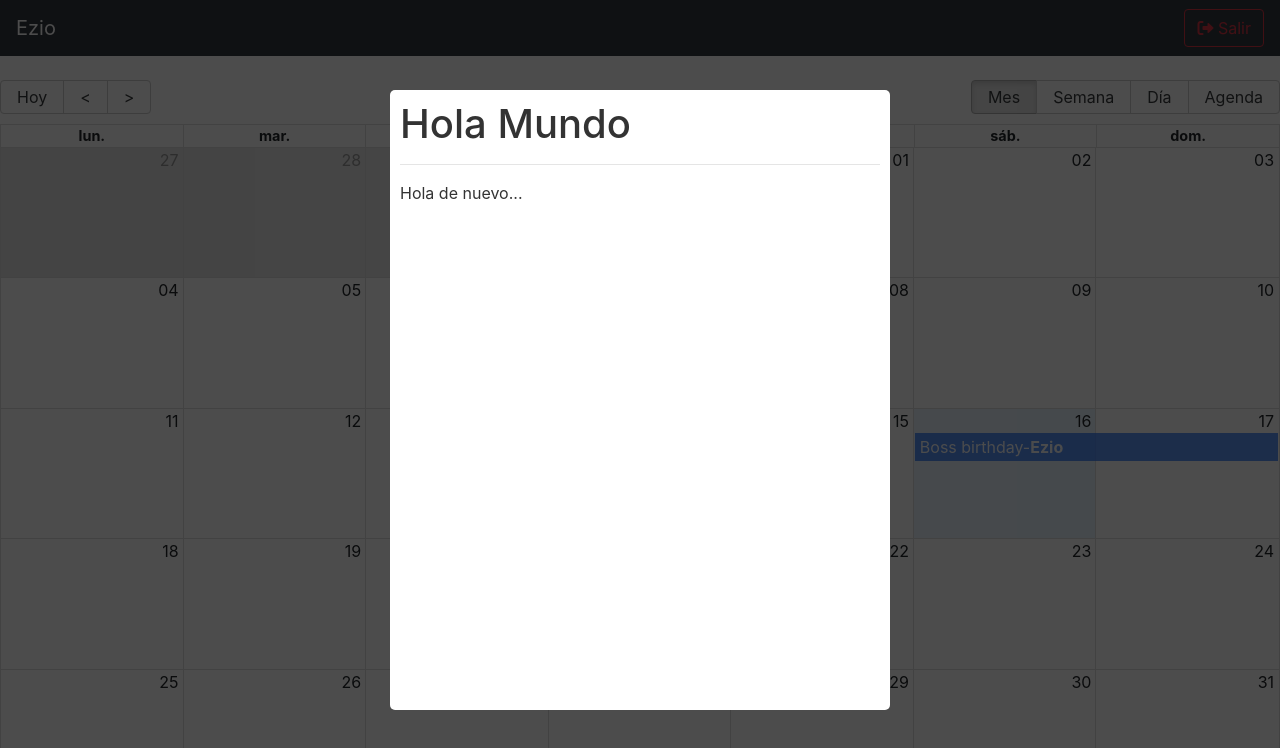
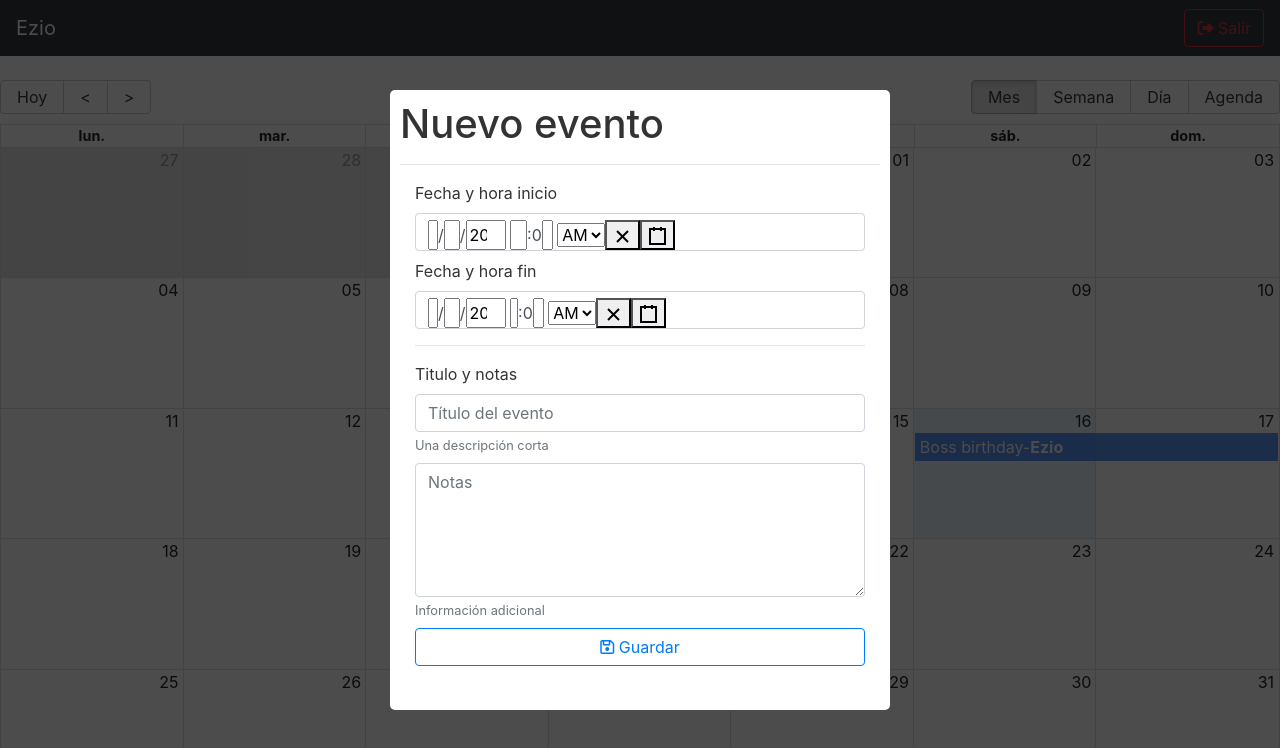
Before and after one commit to ewa1do/React-Course, a React (Vite) app in the folder calendar-app/: page / in a window 1280 px wide. Shown: the top 748 px of the page. Built offline with nearby package versions, Linux system fonts and the light colour scheme.

Commit message:
Obtener la informacion del formulario del evento

```diff
--- a/calendar-app/package.json
+++ b/calendar-app/package.json
@@ -12,6 +12,7 @@
     "moment": "^2.29.4",
     "react": "^18.2.0",
     "react-big-calendar": "^1.4.2",
+    "react-datetime-picker": "^3.5.0",
     "react-dom": "^18.2.0",
     "react-modal": "^3.15.1",
     "react-router-dom": "^6.3.0"
--- a/calendar-app/src/components/calendar/CalendarModal.jsx
+++ b/calendar-app/src/components/calendar/CalendarModal.jsx
@@ -1,5 +1,7 @@
 import { useState } from 'react';
 import Modal from 'react-modal';
+import DateTimePicker from 'react-datetime-picker';
+import moment from 'moment';
 
 const customStyles = {
   content: {
@@ -14,17 +16,29 @@ const customStyles = {
 
 Modal.setAppElement('#app');
 
+const now = moment().minutes(0).seconds(0).add(1, 'hours');
+const nowPlus1 = now.clone().add(1, 'hours');
+
 export const CalendarModal = () => {
-  const [isOpen, setIsOpen] = useState(true);
+  const [dateStart, setDateStart] = useState(now.toDate());
+  const [dateEnd, setDateEnd] = useState(nowPlus1.toDate());
 
   const closeModal = () => {
     console.log('closing...');
-    setIsOpen(false);
+  };
+
+  const handleStartDateChange = (e) => {
+    setDateStart(e);
+    // setDateEnd(moment(e).add(1, 'hours'));
+  };
+
+  const handleEndDateChange = (e) => {
+    setDateEnd(e);
   };
 
   return (
     <Modal
-      isOpen={isOpen}
+      isOpen={true}
       // onAfterOpen={afterOpenModal}
       onRequestClose={closeModal}
       style={customStyles}
@@ -32,9 +46,75 @@ export const CalendarModal = () => {
       className='modal'
       overlayClassName='modal-fondo'
     >
-      <h1>Hola Mundo</h1>
+      <h1> Nuevo evento </h1>
       <hr />
-      <span>Hola de nuevo...</span>
+      <form
+        className='container'
+        onSubmit={(e) => e.preventDefault()}
+      >
+        <div className='form-group mb-2'>
+          <label>Fecha y hora inicio</label>
+
+          <DateTimePicker
+            onChange={handleStartDateChange}
+            value={dateStart}
+            className='form-control'
+          />
+        </div>
+
+        <div className='form-group mb-2'>
+          <label>Fecha y hora fin</label>
+
+          <DateTimePicker
+            onChange={handleEndDateChange}
+            value={dateEnd}
+            minDate={dateStart}
+            className='form-control'
+          />
+        </div>
+
+        <hr />
+        <div className='form-group mb-2'>
+          <label>Titulo y notas</label>
+          <input
+            type='text'
+            className='form-control'
+            placeholder='Título del evento'
+            name='title'
+            autoComplete='off'
+          />
+          <small
+            id='emailHelp'
+            className='form-text text-muted'
+          >
+            Una descripción corta
+          </small>
+        </div>
+
+        <div className='form-group mb-2'>
+          <textarea
+            type='text'
+            className='form-control'
+            placeholder='Notas'
+            rows='5'
+            name='notes'
+          ></textarea>
+          <small
+            id='emailHelp'
+            className='form-text text-muted'
+          >
+            Información adicional
+          </small>
+        </div>
+
+        <button
+          type='submit'
+          className='btn btn-outline-primary btn-block'
+        >
+          <i className='far fa-save'></i>
+          <span> Guardar</span>
+        </button>
+      </form>
     </Modal>
   );
 };
--- a/calendar-app/src/styles.css
+++ b/calendar-app/src/styles.css
@@ -54,3 +54,14 @@ body {
   outline: none;
   padding: 10px;
 }
+
+/* DatePicker */
+
+.react-datetime-picker input:focus {
+  outline: none;
+}
+
+.react-datetime-picker__wrapper {
+  display: flex;
+  border: 0 solid gray !important;
+}
```
Also changed, not shown: 1 other file (tests, documents, lock files or other folders).
